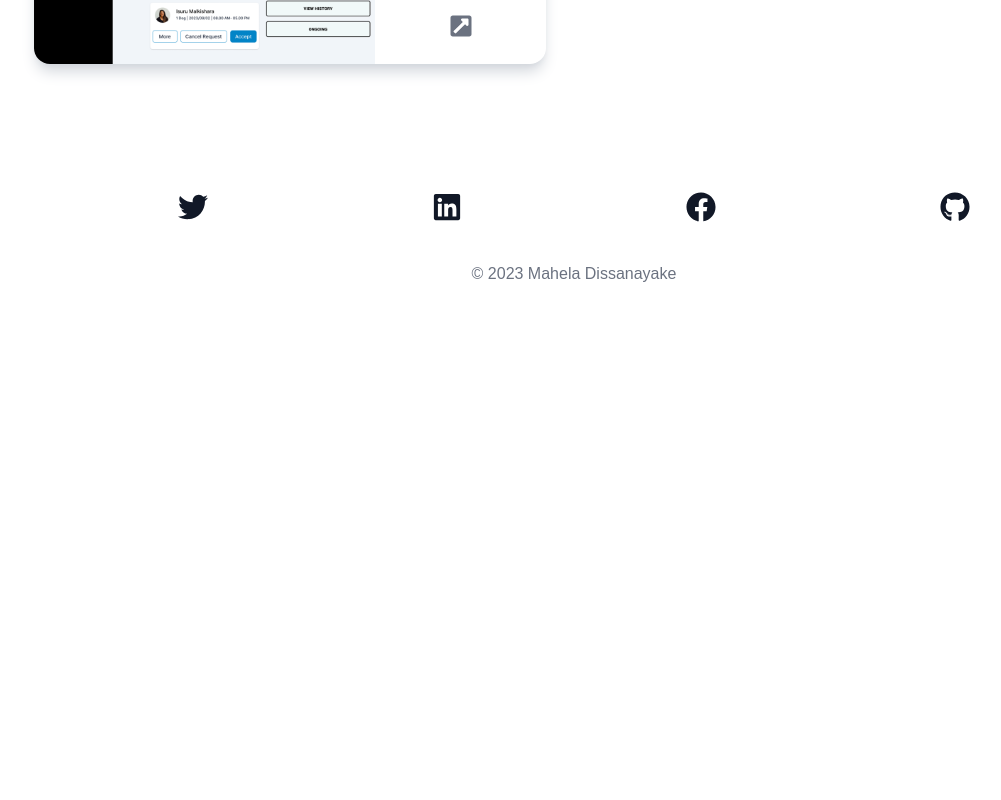
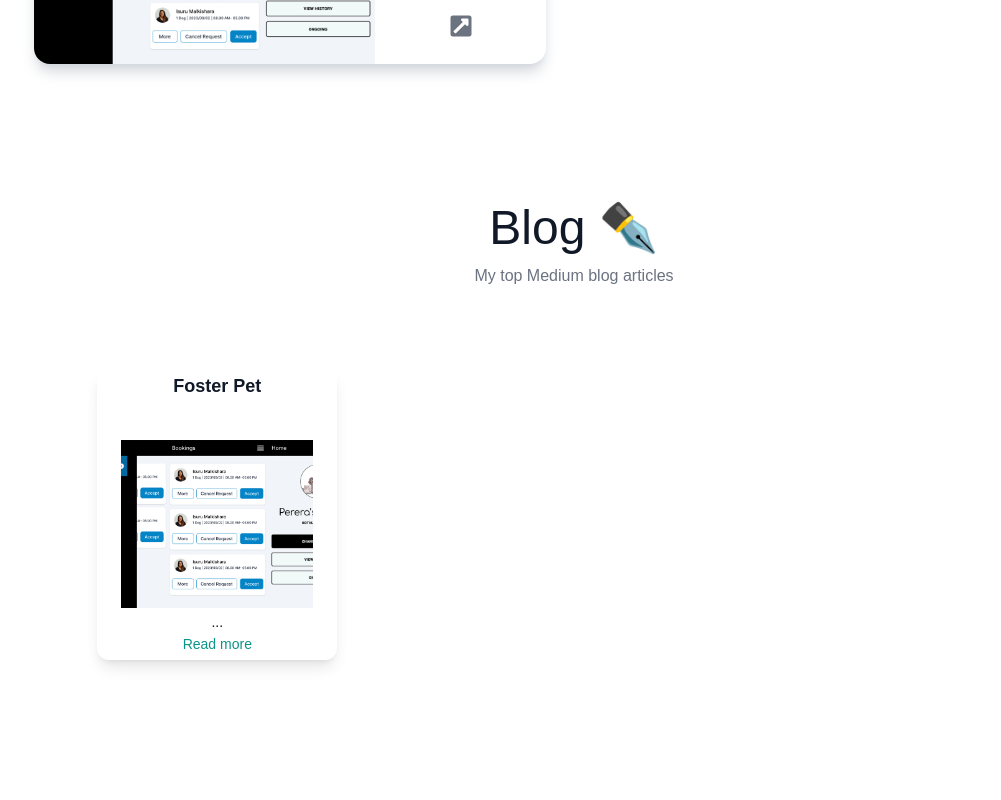
Before and after one commit to maheladissa/maheladissa.github.io, a React (Create React App) app: page / in a window 1280 px wide. Shown: the part 1720-2520 px from the top of the page, without its empty margins (66-1067 px from the left). Before the commit the page ends 2090 px from the top, so only its background shows below. Built offline with nearby package versions, Linux system fonts and the light colour scheme; the HTML template or start-up script is replaced by a standard one.

Commit message:
added blog section

```diff
--- a/src/App.js
+++ b/src/App.js
@@ -5,6 +5,7 @@ import Services from "./components/Services";
 import Portfolio from "./components/Portfolio";
 // import Contact from "./components/Contact";
 import Footer from "./components/Footer";
+import Blog from "./components/Blog";
 
 function App() {
 
@@ -18,6 +19,7 @@ function App() {
                 <Hero />
                 <Services />
                 <Portfolio />
+                <Blog />
                 {/*<Contact />*/}
                 <Footer />
           </main>
--- a/src/components/Blog.jsx
+++ b/src/components/Blog.jsx
@@ -0,0 +1,42 @@
+import React, { useEffect, useState } from "react";
+import axios from "axios";
+import Section from "./common/Section";
+import portfolio_fosterpet from "../assets/Portofolio_FosterPet.png";
+
+const Blog = () => {
+
+    const POSTS = [
+        {
+            id: 1,
+            title: "Foster Pet",
+            image: portfolio_fosterpet,
+            content: "   ",
+            link: "   ",
+        },
+    ];
+
+    return (
+        <Section title={"Blog ✒️"} subtitle={"My top Medium blog articles"}>
+            <div className={"flex flex-row gap-10 m-auto overflow-x-scroll overflow-y-hidden w-5/6 no-scrollbar p-10"}>
+                {POSTS.map((post) => (
+                    <div key={post.id} className={"flex flex-col items-center justify-center px-5 py-1 shadow-lg dark:shadow-gray-400 rounded-xl duration-300 ease-in-out shrink-0 w-60"}>
+                        <div className={"flex flex-col align-middle h-16 overflow-y-hidden"}>
+                            <h2 className={"text-lg font-bold text-center"}>{post.title}</h2>
+                        </div>
+                        <div className={"flex flex-col justify-center items-center text-center"}>
+                            <img src={post.image} alt="First Image" className={"h-44 min-h-44 object-cover justify-center justify-self-center p-1"}/>
+                        </div>
+                        <div>
+                            <p className={"text-sm text-center"}>{post.content}...</p>
+                        <a href={post.link} target="_blank" rel="noopener noreferrer" className={"text-sm text-teal-600"}>
+                            Read more
+                        </a>
+                        </div>
+                    </div>
+                ))}
+            </div>
+        </Section>
+    );
+};
+
+export default Blog;
--- a/src/index.css
+++ b/src/index.css
@@ -13,3 +13,15 @@
 .hide-down-arrow{
     display: none;
 }
+
+@layer utilities {
+    /* Hide scrollbar for Chrome, Safari and Opera */
+    .no-scrollbar::-webkit-scrollbar {
+        display: none;
+    }
+    /* Hide scrollbar for IE, Edge and Firefox */
+    .no-scrollbar {
+        -ms-overflow-style: none;  /* IE and Edge */
+        scrollbar-width: none;  /* Firefox */
+    }
+}
```
Also changed, not shown: 2 other files (tests, documents, lock files or other folders).
